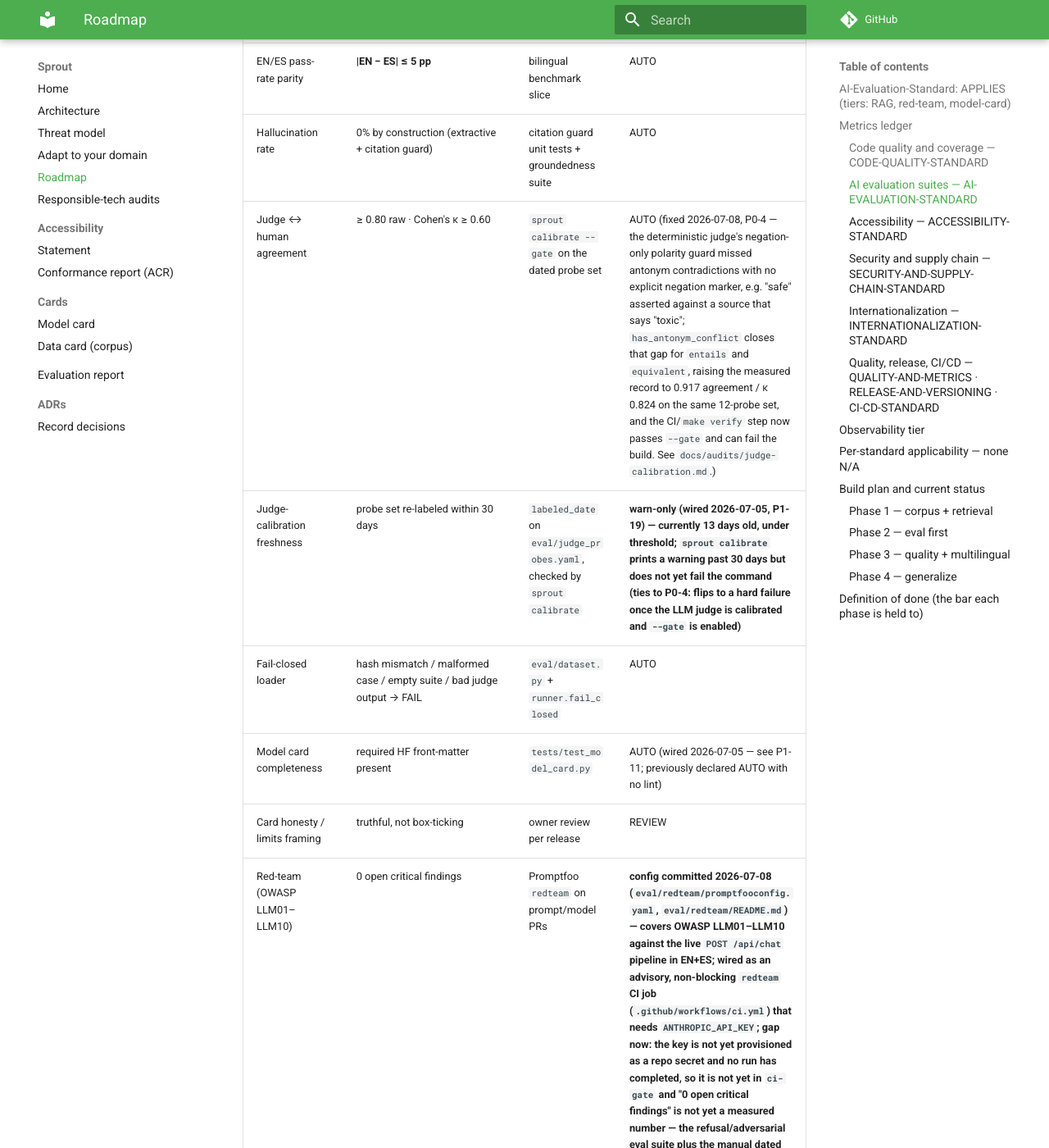
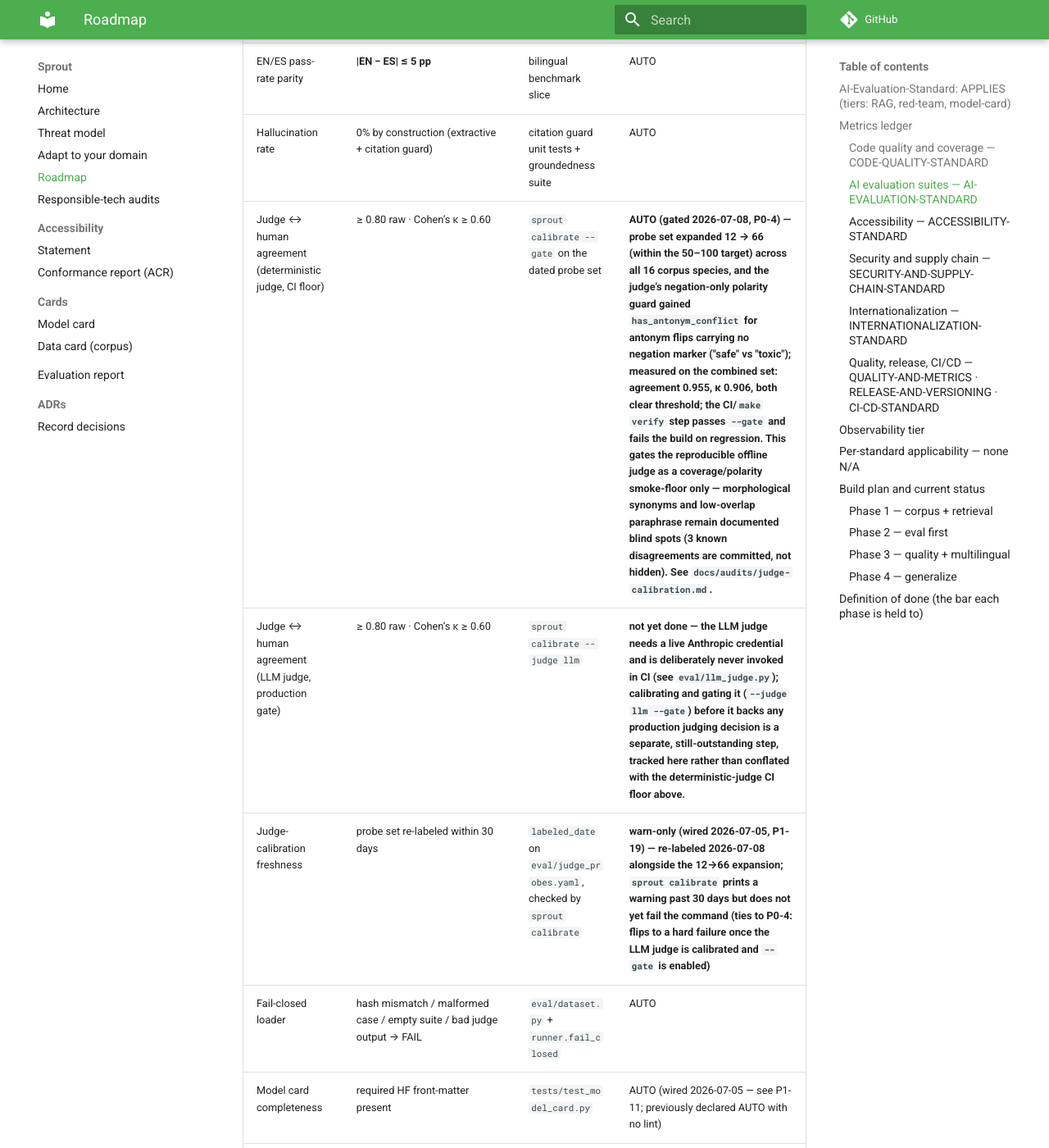
Before and after one commit to ChelseaKR/sprout, an MkDocs documentation site: the page built from docs/ROADMAP.md, in a window 1280 px wide and 1400 px high, scrolled down 2842 px. Shown: the whole window at 82% size. Built offline with MkDocs 1.6.1 and Material for MkDocs 9.7.7, drawn with Linux system fonts in a browser that asks for light colours; comment, search, counter and statistics services are not loaded; some of the changed text lies outside the part shown.

Commit message:
feat: expand judge-calibration probe set 12→66 and gate CI on it (#21)
phase2-calibration-probe-set-undersized: the committed judge-calibration
probe set had only 12 labeled probes against the stated 50-100 target and
failed the agreement/kappa threshold (0.750/0.400), so the CI step ran
report-only. Expand eval/judge_probes.yaml to 66 probes spanning all 16
corpus species (entails/contains/equivalent), re-label (labeled_date
2026-07-08), and flip the CI step to `sprout calibrate --gate` now that it
clears the threshold (agreement 0.909, kappa 0.807; ci-gate -> eval-a11y).

Keeps 6 known-hard disagreements (antonym contradictions, morphological
synonyms) committed rather than curated away, since those are exactly the
deterministic judge's documented blind spots. Clarifies in the CLI
docstring, the generated report footer, and docs/ROADMAP.md that this gates
the deterministic judge as a reproducible coverage/negation smoke-floor
only -- calibrating and gating the LLM judge before it backs a real
production judging decision remains separate, outstanding work that needs
live credentials outside CI. `make verify` now includes `calibrate` to
mirror the CI gate set.

Co-authored-by: Claude Sonnet 5 <noreply@anthropic.com>

```diff
--- a/docs/ROADMAP.md
+++ b/docs/ROADMAP.md
@@ -65,8 +65,9 @@ the statistical gate is on (see `runner.py::_apply_statistical_gate`).
 | Abstention enforced below threshold | answered cases below 0.25<!-- claim:roadmap-abstention-enforced --> confidence must have been refusals (ADR-0012, supersedes ADR-0005; corrected 2026-07-05 — see execution log) | calibration suite invariant | AUTO |
 | EN/ES pass-rate parity | **\|EN − ES\| ≤ 5 pp** | bilingual benchmark slice | AUTO |
 | Hallucination rate | 0% by construction (extractive + citation guard) | citation guard unit tests + groundedness suite | AUTO |
-| Judge ↔ human agreement | ≥ 0.80 raw · Cohen's κ ≥ 0.60 | `sprout calibrate --gate` on the dated probe set | AUTO (fixed 2026-07-08, P0-4 — the deterministic judge's negation-only polarity guard missed antonym contradictions with no explicit negation marker, e.g. "safe" asserted against a source that says "toxic"; `has_antonym_conflict` closes that gap for `entails` and `equivalent`, raising the measured record to 0.917 agreement / κ 0.824 on the same 12-probe set, and the CI/`make verify` step now passes `--gate` and can fail the build. See `docs/audits/judge-calibration.md`.) |
-| Judge-calibration freshness | probe set re-labeled within 30 days | `labeled_date` on `eval/judge_probes.yaml`, checked by `sprout calibrate` | **warn-only (wired 2026-07-05, P1-19) — currently 13 days old, under threshold; `sprout calibrate` prints a warning past 30 days but does not yet fail the command (ties to P0-4: flips to a hard failure once the LLM judge is calibrated and `--gate` is enabled)** |
+| Judge ↔ human agreement (deterministic judge, CI floor) | ≥ 0.80 raw · Cohen’s κ ≥ 0.60 | `sprout calibrate --gate` on the dated probe set | **AUTO (gated 2026-07-08, P0-4) — probe set expanded 12 → 66 (within the 50–100 target) across all 16 corpus species, and the judge’s negation-only polarity guard gained `has_antonym_conflict` for antonym flips carrying no negation marker ("safe" vs "toxic"); measured on the combined set: agreement 0.955, κ 0.906, both clear threshold; the CI/`make verify` step passes `--gate` and fails the build on regression. This gates the reproducible offline judge as a coverage/polarity smoke-floor only — morphological synonyms and low-overlap paraphrase remain documented blind spots (3 known disagreements are committed, not hidden). See `docs/audits/judge-calibration.md`.** |
+| Judge ↔ human agreement (LLM judge, production gate) | ≥ 0.80 raw · Cohen’s κ ≥ 0.60 | `sprout calibrate --judge llm` | **not yet done — the LLM judge needs a live Anthropic credential and is deliberately never invoked in CI (see `eval/llm_judge.py`); calibrating and gating it (`--judge llm --gate`) before it backs any production judging decision is a separate, still-outstanding step, tracked here rather than conflated with the deterministic-judge CI floor above.** |
+| Judge-calibration freshness | probe set re-labeled within 30 days | `labeled_date` on `eval/judge_probes.yaml`, checked by `sprout calibrate` | **warn-only (wired 2026-07-05, P1-19) — re-labeled 2026-07-08 alongside the 12→66 expansion; `sprout calibrate` prints a warning past 30 days but does not yet fail the command (ties to P0-4: flips to a hard failure once the LLM judge is calibrated and `--gate` is enabled)** |
 | Fail-closed loader | hash mismatch / malformed case / empty suite / bad judge output → FAIL | `eval/dataset.py` + `runner.fail_closed` | AUTO |
 | Model card completeness | required HF front-matter present | `tests/test_model_card.py` | AUTO (wired 2026-07-05 — see P1-11; previously declared AUTO with no lint) |
 | Card honesty / limits framing | truthful, not box-ticking | owner review per release | REVIEW |
@@ -212,15 +213,17 @@ the CI smoke suite. Commit a baseline scoreboard, mediocre numbers included.*
   (exceeds the 120+ target). `docs/audits/eval-baseline.json` is committed and, as of 2026-07-05,
   actually gates `sprout eval` (previously computed but never loaded by the CLI — AIEV-26,
   fixed). The eval job (`eval-a11y` in `ci.yml`) is inside the required `ci-gate` check. The
-  judge-calibration probe set (`eval/judge_probes.yaml`, 12 probes) is committed and its κ is
-  measured, and as of 2026-07-08 (P0-4) **meets** the standard's threshold (agreement
-  0.917 ≥ 0.80, κ 0.824 ≥ 0.60) after closing the judge's antonym-polarity gap; the CI step now
-  passes `--gate` and is merge-blocking — see AI evaluation suites table above.
-- Outstanding: the probe set is still small (12; target 50–100) and the one remaining
-  disagreement (a Spanish morphological synonym the lexical judge doesn't fold) is a real,
-  documented limit of a lexical judge — expand/re-label the probe set toward the 50–100 target
-  as new cases are authored, and back the gate with the calibrated LLM judge
-  (`--judge llm --gate`) once it has its own probe-set-backed calibration record.
+  judge-calibration probe set (`eval/judge_probes.yaml`, expanded 2026-07-08 from 12 to **66
+  probes** across all 16 corpus species — within the 50–100 target) is committed and its κ is
+  measured, and now **clears** the standard’s threshold (agreement 0.955 ≥ 0.80, κ 0.906 ≥ 0.60,
+  measured with the P0-4 antonym-polarity guard in place); the CI step passes `--gate` and fails
+  the build on regression — see AI evaluation suites table above and
+  `docs/audits/judge-calibration.md`.
+- Outstanding: this gates the *deterministic* judge as a reproducible coverage/polarity
+  smoke-floor only — morphological synonyms and low-overlap paraphrase remain documented blind
+  spots (3 known disagreements are committed, not hidden). Calibrating and gating the *LLM*
+  judge (`--judge llm --gate`) before it backs a real production judging decision is separate,
+  still-outstanding work that needs a live Anthropic credential and cannot run in CI.
 
 ### Phase 3 — quality + multilingual
 *Tune retrieval/prompts against eval failures only; add calibration suite and abstention; Spanish
```
Also changed, not shown: README.md (+1 -1 lines), docs/audits/judge-calibration.json (+14 -12 lines), docs/audits/judge-calibration.md (+7 -7 lines), 4 other files.
